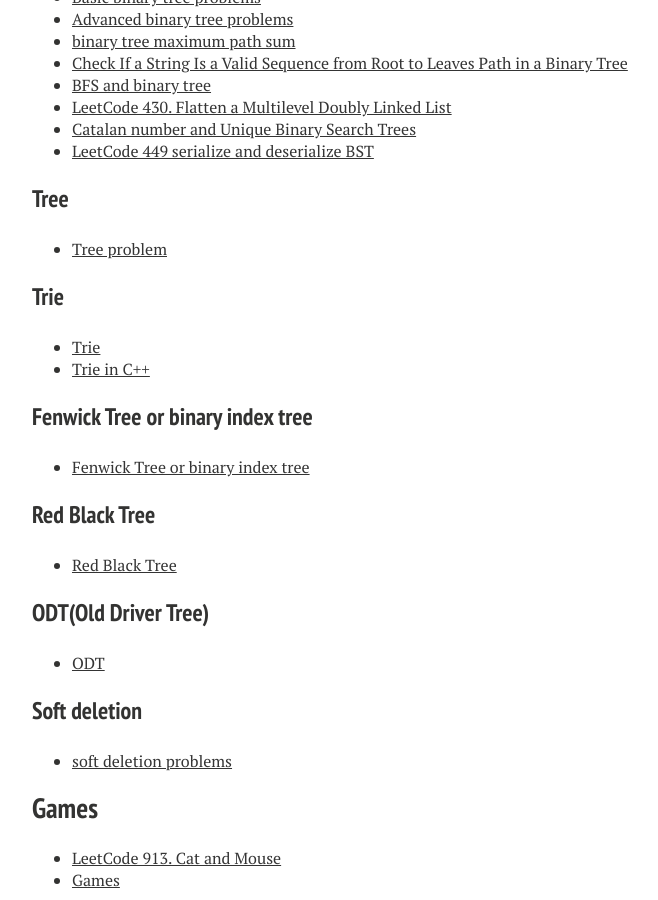
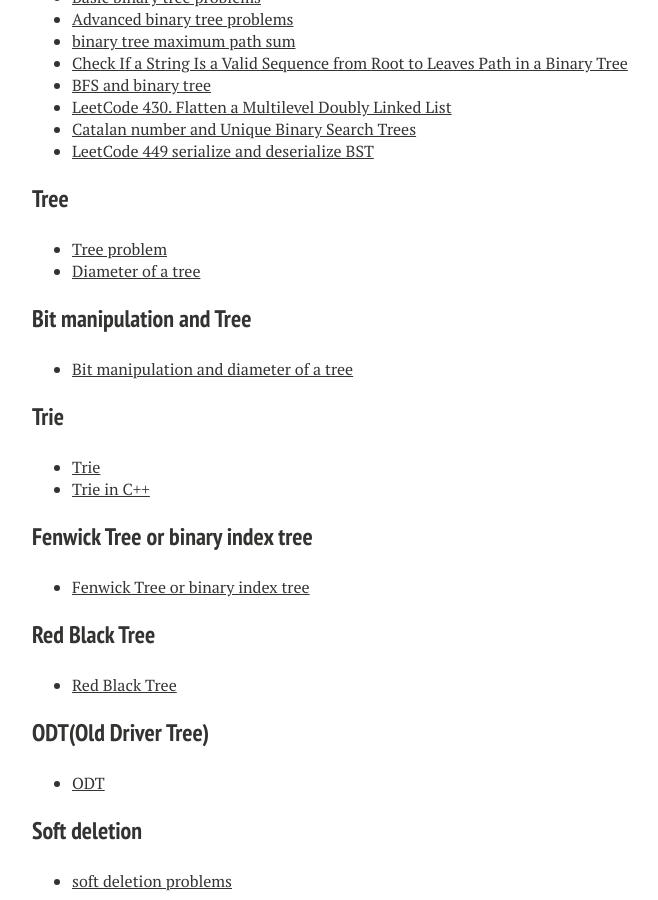
Before and after one commit to xiaokeshen/xiaokeshen.github.io, a Jekyll site: the page built from blog/index.md, in a window 1280 px wide and 900 px high, scrolled down 8229 px. Shown: the whole window, without its empty margins (288-946 px from the left). Built offline with Jekyll 4.4.1, drawn with Linux system fonts in a browser that asks for light colours; nearby versions of some CDN libraries; some of the changed text lies outside the part shown.

Commit message:
Add a bit minipulation and diameter of tree problem

```diff
--- a/blog/index.md
+++ b/blog/index.md
@@ -282,6 +282,10 @@
 
 ### Tree
 - [Tree problem](https://medium.com/@jim.morris.shen/tree-problem-54cc95adf0e8?sk=80c116c4ad164a3ff07bbe098509f857)
+- [Diameter of a tree](https://medium.com/@jim.morris.shen/diameter-of-tree-cd2b77abf4a1?source=friends_link&sk=3a4fdf2cbd8a187581354ecf47cff07b)
+
+### Bit manipulation and Tree
+- [Bit manipulation and diameter of a tree](https://medium.com/@jim.morris.shen/bit-manipulation-and-diameter-of-a-tree-3856d549c5f8?source=friends_link&sk=6a820b50d8e0782c41f39b727537ef33)
 
 ### Trie
 - [Trie](https://medium.com/@jim.morris.shen/trie-950ab3de38c6?source=friends_link&sk=6734979336f8c8b76a5d2934aa67078a)
```
